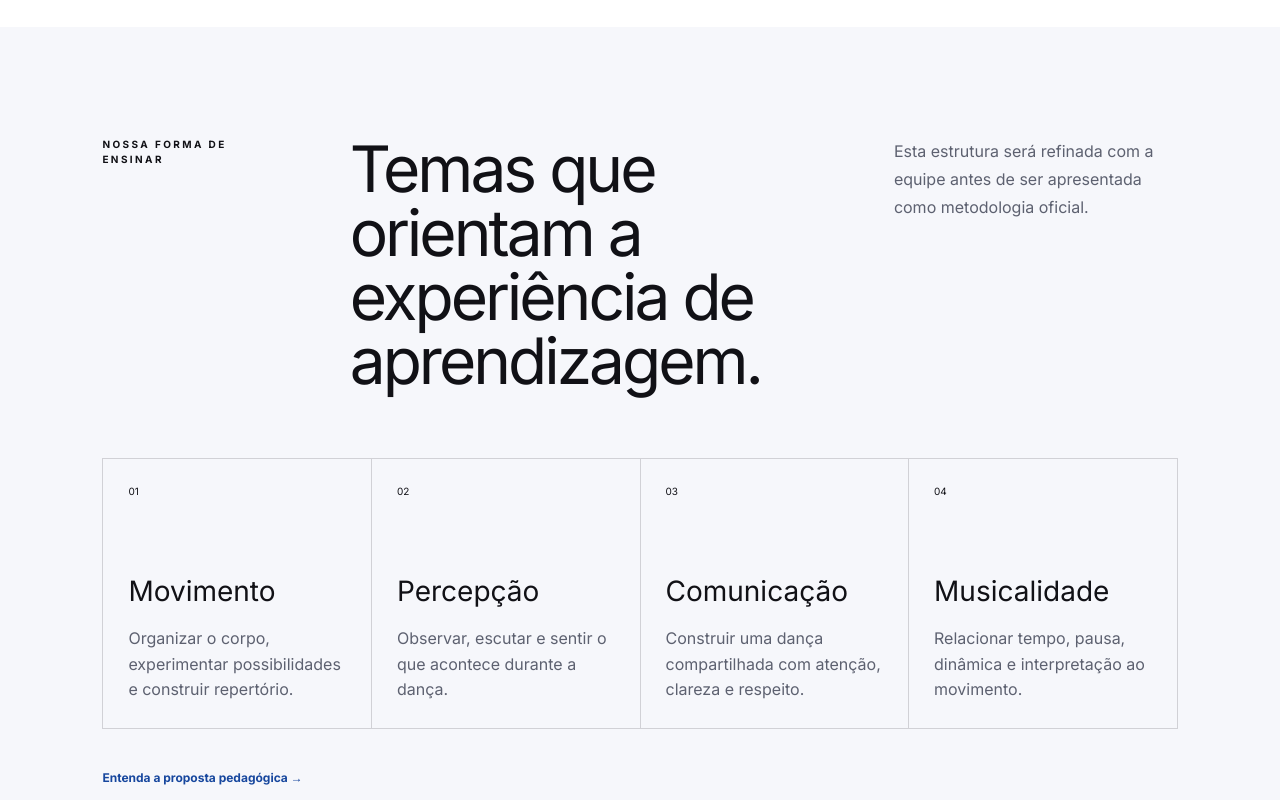
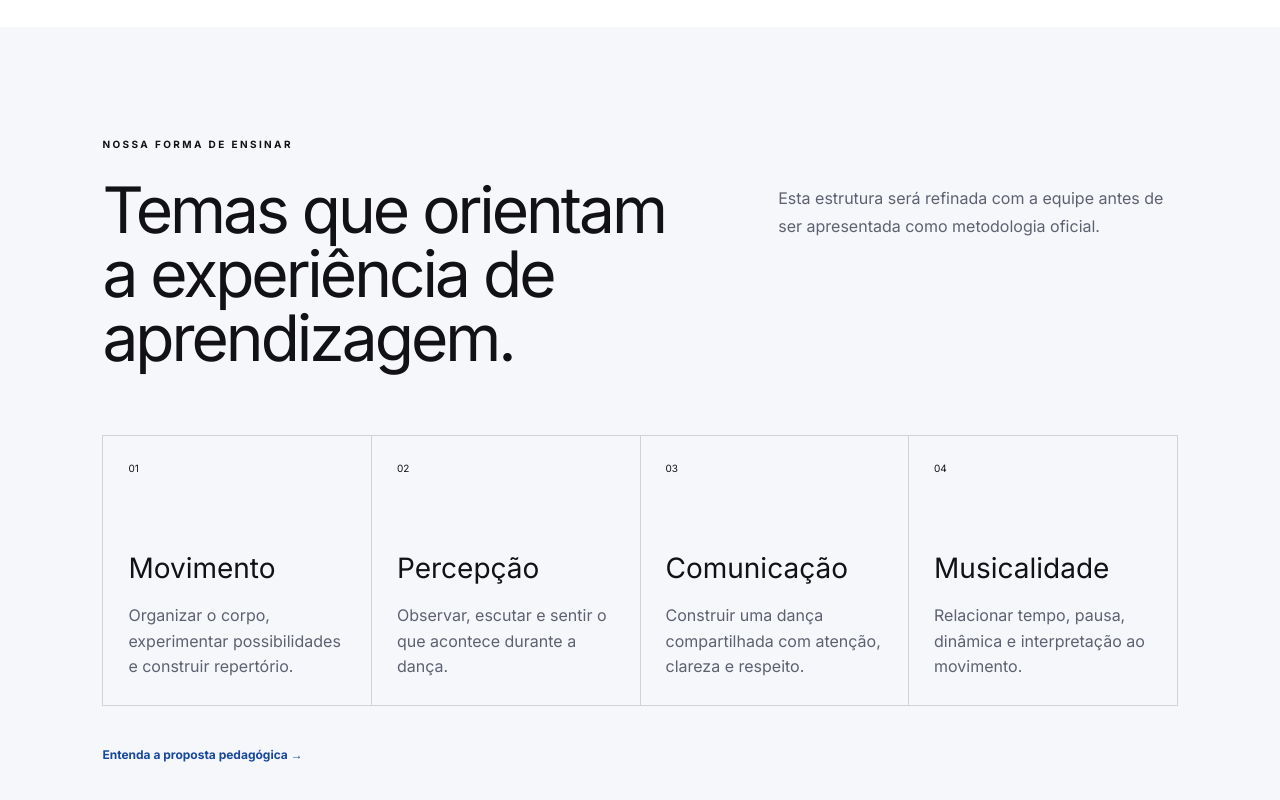
Before and after one commit to leonardodariva/no-ritmo-academia-de-danca, a Next.js app: page / in a window 1280 px wide. Shown: the part 1460-2260 px from the top of the page. Built offline with nearby package versions, Linux system fonts and the light colour scheme; a web font is replaced by a local one.

Commit message:
style: simplifica cabecalhos das secoes

```diff
--- a/app/globals.css
+++ b/app/globals.css
@@ -330,3 +330,10 @@ footer { background:#0b0b0f; color:var(--cream); padding:80px 8vw 25px; }.brand-
   :focus-visible { outline:3px solid CanvasText; }
   .button,.header-knowledge-link,.category-list a { border:1px solid ButtonText; }
 }
+
+/* Cabeçalhos de seção em duas colunas: rótulo acima, título e resumo lado a lado. */
+.v4-section-heading,.home-team-heading { grid-template-columns:1.2fr .8fr; gap:18px 6vw; }
+.v4-section-heading>p,.home-team-heading>p { grid-column:1/-1; margin-bottom:8px; }
+.v4-section-heading>h2,.home-team-heading>h2 { grid-column:1; }
+.v4-section-heading>span,.home-team-heading>span { grid-column:2; margin-top:6px; }
+@media(max-width:680px){ .v4-section-heading,.home-team-heading { grid-template-columns:1fr; }.v4-section-heading>p,.v4-section-heading>h2,.v4-section-heading>span,.home-team-heading>p,.home-team-heading>h2,.home-team-heading>span { grid-column:1; }.v4-section-heading>span,.home-team-heading>span { margin-top:0; } }
```
